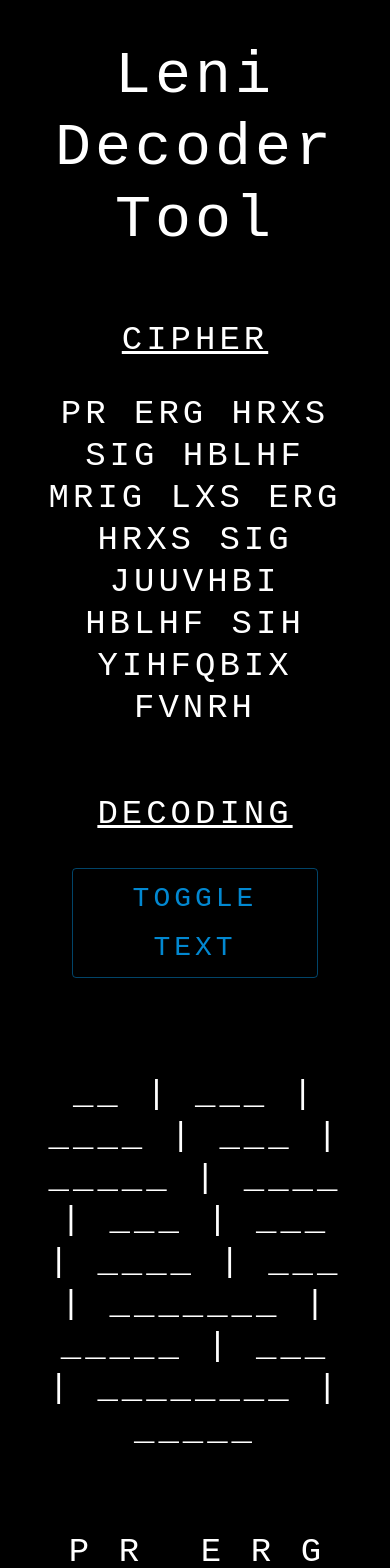
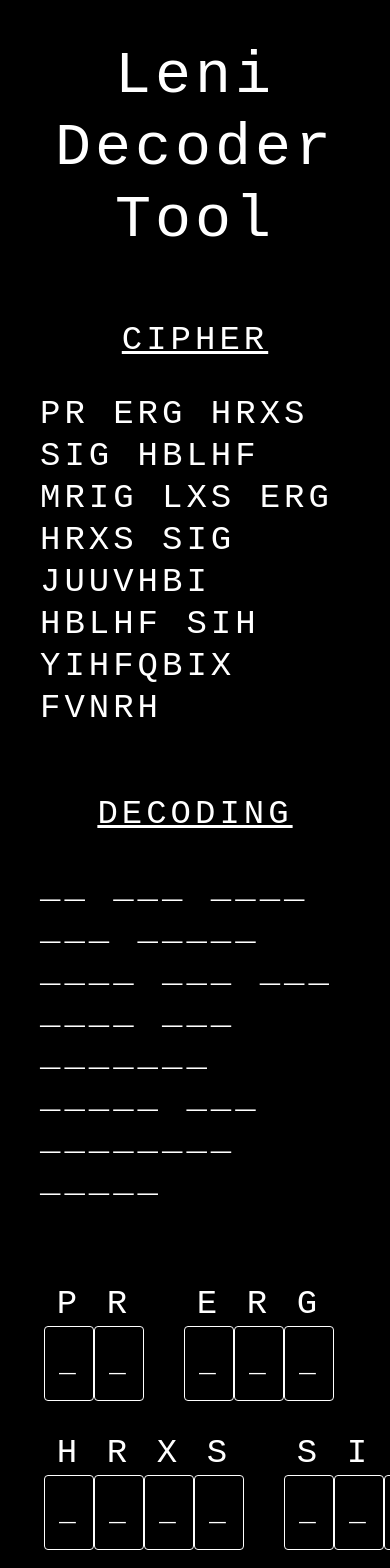
Before and after one commit to ChipsiXiang/ChipsiXiang.github.io, a React (Create React App) app: page / in a window 390 px wide. Shown: the top 1568 px of the page. Built offline with nearby package versions, Linux system fonts and the light colour scheme.

Commit message:
make responsive, change layout, adjust style, add toDo, toggle alphabet

```diff
--- a/src/App.tsx
+++ b/src/App.tsx
@@ -65,10 +65,14 @@ const theme = createTheme({
 
 function App() {
 
+	// ToDo:
+	// add custom ciphers
+	// add graph for cipher-distribution
+	// adjust alphabet table
+
 
 	// Encoded Message
 	const [cipher, setCipher] = useState<string>('PR ERG HRXS SIG HBLHF MRIG LXS ERG HRXS SIG JUUVHBI HBLHF SIH YIHFQBIX FVNRH')
-	const [spacedCipher, setSpacedCipher] = useState<string>(cipher.split(' ').join(' | '))
 
 	// defaultAlphabet with pattern:
 	// Cipher | #CipherOccurenceInMessage | Decoded Cipher
@@ -109,7 +113,7 @@ function App() {
 
 	// splitting Message States
 	const [splitCipher, setSplitCipher] = useState<string[]>(cipher.split(' '))
-	const [showSplitDeciphered, setShowSplitDeciphered] = useState<boolean>(true)
+	const [showAlphabet, setShowAlphabet] = useState<boolean>(true)
 
 	const getSplitLines = () => {
 		const lines = []
@@ -117,10 +121,14 @@ function App() {
 			lines.push(
 				<Stack
 					direction='row'
-					p='1rem 0 0 2rem'
+					p='1rem 1.25rem'
+					sx={{
+						display: 'flex',
+						alignItems: 'center'
+					}}
 				>
 					{
-						getCipherTextFields(s)
+						getCipherWithInteractiveTextFields(s)
 					}
 				</Stack>
 			)
@@ -130,12 +138,12 @@ function App() {
 				display='flex'
 				direction='row'
 				flexWrap='wrap'
-				p='0 3rem'
+				p='4rem 3rem 0'
 			>
 				{lines}
 			</Stack>)
 	}
-	const getCipherTextFields = (s: string) => {
+	const getCipherWithInteractiveTextFields = (s: string) => {
 		const textFields = []
 		for(let i = 0; i < s.length; i++) {
 			const decipheredIndex = alphabet.findIndex((a) => a[0] === s[i])
@@ -173,16 +181,13 @@ function App() {
 
 	useEffect(() => {
 		let newMessage = ''
-		let newMessageWithoutPipes = ''
 		for (let i = 0; i < cipher.length; i++) {
 			for (let k = 0; k < alphabet.length; k++) {
 				if (cipher[i] === alphabet[k][0]) {
 					newMessage += alphabet[k][2]
-					newMessageWithoutPipes += alphabet[k][2]
 					break
 				} else if (cipher[i] === ' ') {
-					newMessage += ' | '
-					newMessageWithoutPipes += ' '
+					newMessage += ' '
 					break
 				}
 			}
@@ -223,41 +228,45 @@ function App() {
 					Leni Decoder Tool
 					</Typography>
 				</Grid>
-				<Grid item xs={12}>
-					<Typography variant='h4' sx={{textDecoration: 'underline'}}>
+				<Grid item xs={12} md={6}>
+					<Typography variant='h4' sx={{textDecoration: 'underline'}} pb='2rem'>
 						CIPHER
 					</Typography>
-					<Typography variant='h4' pt='2rem'>
+					<Typography variant='h4' textAlign='left'>
 						{cipher}
 					</Typography>
 				</Grid>
-				<Grid item xs={12}>
-					<Typography variant='h4' sx={{textDecoration: 'underline'}}>
+				<Grid item xs={12} md={6}>
+					<Typography variant='h4' sx={{textDecoration: 'underline'}} pb='2rem'>
 						DECODING
 					</Typography>
+					<Typography variant='h4' textAlign='left'>
+						{deciphered}
+					</Typography>
+				</Grid>
+				{
+					getSplitLines()
+				}
+				<Grid item xs={12}>
 					<Button
 						variant='outlined'
 						color='info'
 						sx={{ fontSize: '1.75rem', m: '2rem' }}
-						onClick={() => setShowSplitDeciphered(!showSplitDeciphered)}
+						onClick={() => setShowAlphabet(!showAlphabet)}
 					>
-						Toggle Text
+						{ showAlphabet ? 'Hide Alphabet' : 'Show Alphabet' }
+					</Button>
+					<Button
+						variant='outlined'
+						color='error'
+						sx={{ fontSize: '1.75rem', m: '2rem' }}
+						onClick={() => setAlphabet(defaultAlphabet)}
+					>
+						Reset Alphabet
 					</Button>
 				</Grid>
-				{ showSplitDeciphered
+				{ showAlphabet
 					&& (
-						<Grid item xs={12} pb={'4rem'}>
-							<Typography variant='h4' alignSelf='center'>
-								{/*{spacedCipher}*/}
-								{/*<br />*/}
-								{deciphered}
-							</Typography>
-						</Grid>
-					)
-				}
-				{
-					getSplitLines()
-				}
 						<Grid
 							item
 							direction='column'
@@ -267,7 +276,7 @@ function App() {
 							<Typography variant='h4' sx={{textDecoration: 'underline'}} pb='2rem'>
 								ALPHABET
 							</Typography>
-					<Table>
+							<Table sx={{border: '1px solid white'}}>
 								<TableHead>
 									<TableRow>
 										{defaultAlphabet.map((c, index) => (
@@ -288,15 +297,10 @@ function App() {
 									</TableRow>
 								</TableBody>
 							</Table>
-					<Button
-						variant='outlined'
-						color='error'
-						sx={{ fontSize: '1.75rem', m: '2rem' }}
-						onClick={() => setAlphabet(defaultAlphabet)}
-					>
-						Reset Alphabet
-					</Button>
 						</Grid>
+					)
+				}
+
 			</Grid>
 		</ThemeProvider>
 	)
```
Lines whose indentation alone changed are shown as unchanged.
